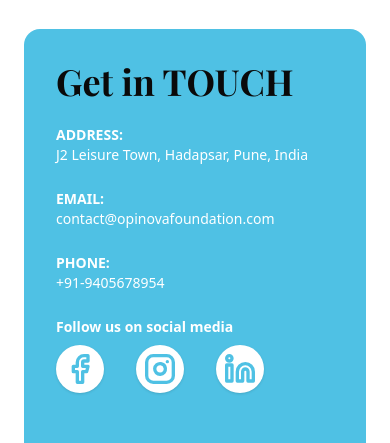
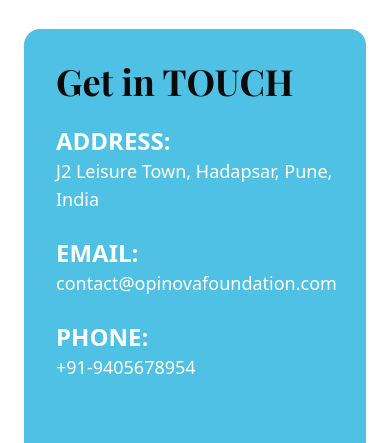
Before and after one commit to sanjivaniedge/opinova, a Next.js app: page / in a window 390 px wide. Shown: the part 7200-7643 px from the top of the page. Built offline with nearby package versions, Linux system fonts and the light colour scheme.

Commit message:
style(Contact): increase font size for contact information and comment out social media section
The font sizes for address, email and phone information were increased to improve readability. The social media section was temporarily commented out as it's not currently needed.

```diff
--- a/src/components/site/Contact.tsx
+++ b/src/components/site/Contact.tsx
@@ -9,18 +9,18 @@
           <h2 className=" font-serif text-4xl font-bold md:text-5xl">Get in TOUCH</h2>
           <div className="mt-6 space-y-3 text-sm ">
             <div className="mb-6">
-              <div className="text-white font-semibold">ADDRESS:</div>
-              <div className="text-white">J2 Leisure Town, Hadapsar, Pune, India</div>
+              <div className="text-white font-semibold text-2xl">ADDRESS:</div>
+              <div className="text-white text-lg">J2 Leisure Town, Hadapsar, Pune, India</div>
             </div>
             <div className="mb-6">
-              <div className="text-white font-semibold">EMAIL:</div>
-              <div className="text-white">contact@opinovafoundation.com</div>
+              <div className="text-white font-semibold text-2xl">EMAIL:</div>
+              <div className="text-white text-lg">contact@opinovafoundation.com</div>
             </div>
             <div className="mb-6">
-              <div className="text-white font-semibold">PHONE:</div>
-              <div className="text-white">+91-9405678954</div>
+              <div className="text-white font-semibold text-2xl">PHONE:</div>
+              <div className="text-white text-lg">+91-9405678954</div>
             </div>
-            <div className=" text-white font-semibold">
+            {/* <div className=" text-white font-semibold">
               <div className="mb-2">Follow us on social media</div>
               <div className="flex gap-8">
                 <Link href="https://www.facebook.com/opinovafoundation" target="_blank" rel="noopener noreferrer" aria-label="Facebook">
@@ -39,7 +39,7 @@
                   </span>
                 </Link>
               </div>
-            </div>
+            </div> */}
           </div>
         </div>
         <div className="overflow-hidden rounded-2xl border border-border">
```
